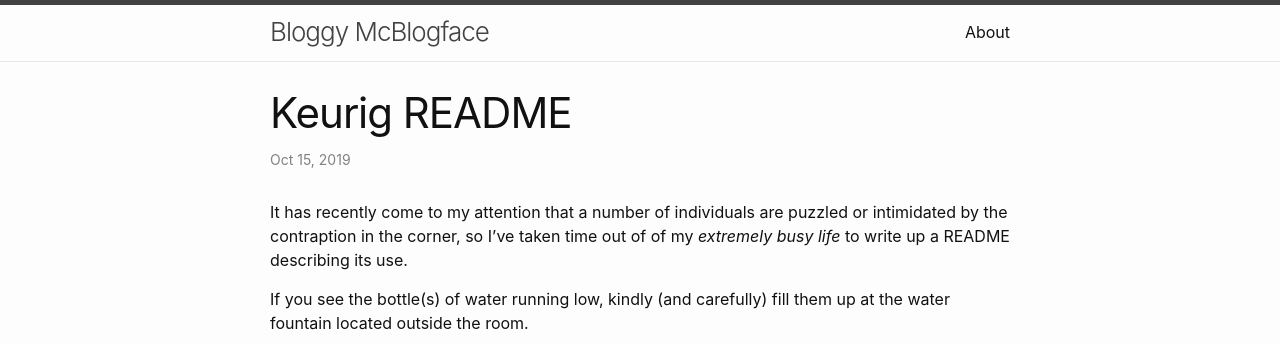
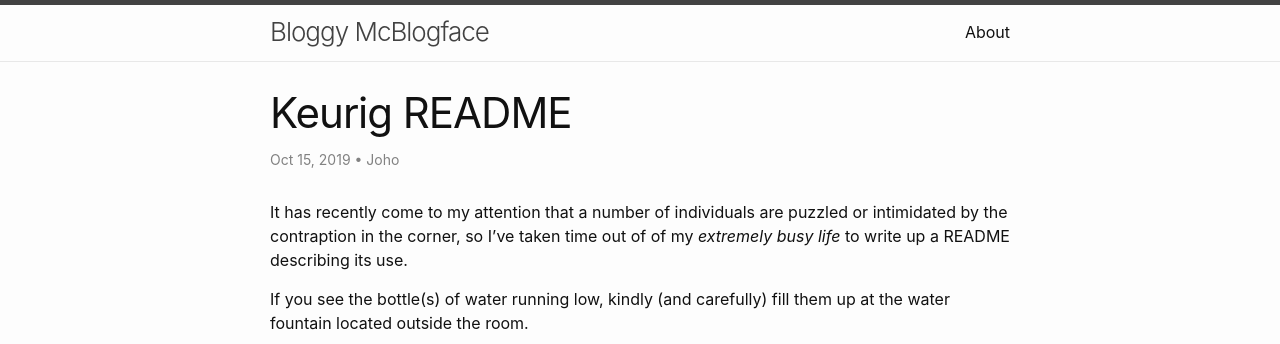
Before and after one commit to loljoho/blog, a Jekyll site: the page built from _posts/2019-10-15-keurig-readme.markdown, in a window 1280 px wide. Shown: the top 344 px of the page. Built offline with Jekyll 4.4.1, drawn with Linux system fonts in a browser that asks for light colours.

Commit message:
Add `author` front matter to posts

```diff
--- a/_posts/2019-10-14-hello-world.markdown
+++ b/_posts/2019-10-14-hello-world.markdown
@@ -1,6 +1,7 @@
 ---
 layout: post
 title:  "Hello world"
+author: "Joho"
 date:   2019-10-14 17:56:22 -0400
 categories: hello world
 ---
--- a/_posts/2019-10-14-welcome-to-jekyll.markdown
+++ b/_posts/2019-10-14-welcome-to-jekyll.markdown
@@ -1,6 +1,7 @@
 ---
 layout: post
 title:  "Welcome to Jekyll!"
+author: "Joho"
 date:   2019-10-14 14:09:34 -0400
 categories: jekyll update
 ---
--- a/_posts/2019-10-15-keurig-readme.markdown
+++ b/_posts/2019-10-15-keurig-readme.markdown
@@ -1,6 +1,7 @@
 ---
 layout: post
 title:  "Keurig README"
+author: "Joho"
 date:   2019-10-15 18:20:22 -0400
 last_update: 2019-10-15 18:36:22 -0400
 categories: coffee
--- a/_posts/2019-10-16-nodejs-cli-arguments.markdown
+++ b/_posts/2019-10-16-nodejs-cli-arguments.markdown
@@ -1,6 +1,7 @@
 ---
 layout: post
 title:  "Node.js CLI Arguments"
+author: "Joho"
 date:   2019-10-16 20:24:36 -0400
 last_update:
 categories: dev
```
